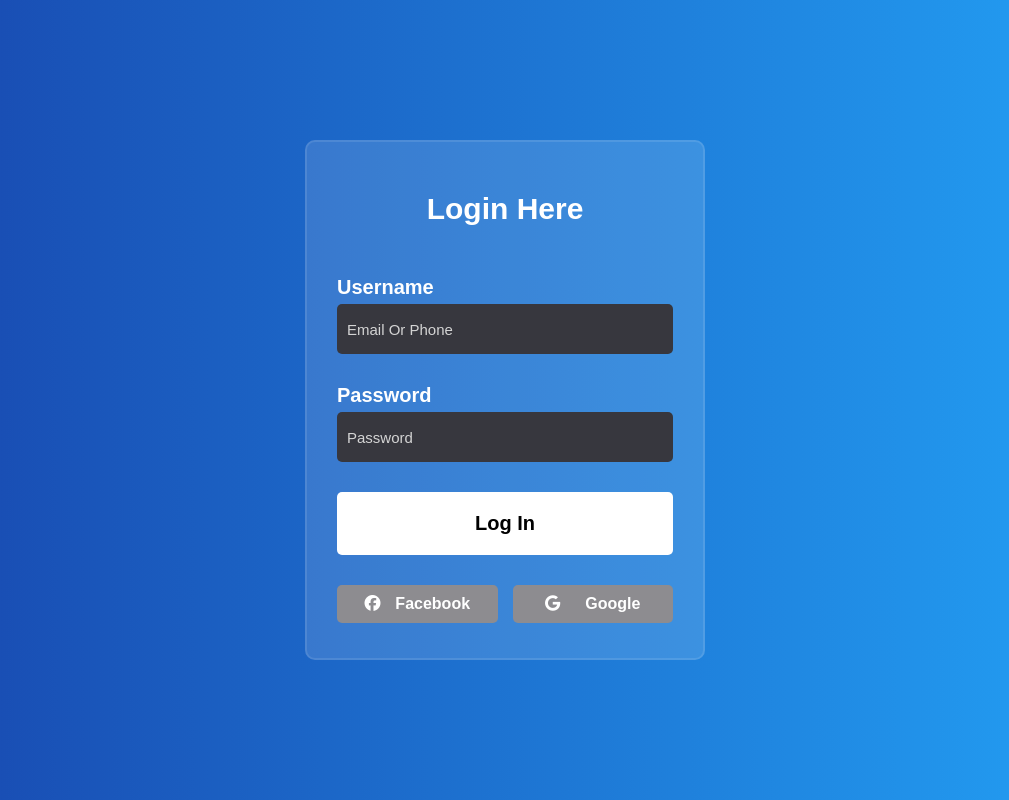
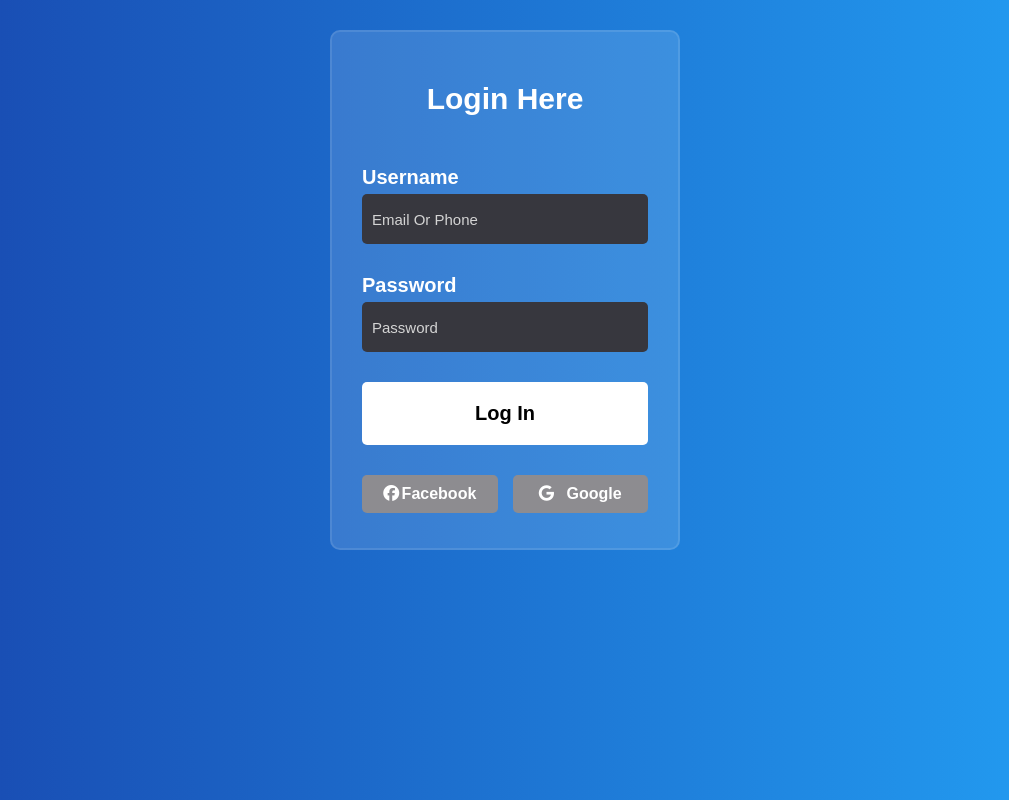
Before and after one commit to Ibrahim-Ashraf-Saber/My-First-LoginPage, a plain HTML site: page index.html in a window 1280 px wide. Shown: the whole page, without its empty margins (135-1144 px from the left). Drawn offline with Linux system fonts and the light colour scheme.

Commit message:
Update style.css

```diff
--- a/css/style.css
+++ b/css/style.css
@@ -4,19 +4,21 @@
   margin: 0;
 }
 
+body {
+  background-image: linear-gradient(to right,#1845ad, #23a2f6);
+}
+
 .page {
-  background-image: linear-gradient(to right,#1845ad, #23a2f6);
   width: 100%;
   height: 100vh;
-  display: flex;
-  justify-content: center;
-  align-items: center;
   font-family: Arial, Helvetica, sans-serif;
   color: white;
   position: relative;
+  display: flex;
+  justify-content: center;
 }
 .page .login {
-  width: 400px;
+  width: 350px;
   height: 520px;
   background-color: rgba(255,255,255,0.13);
   border-radius: 10px;
@@ -27,6 +29,7 @@
   padding: 30px;
   border: 2px solid rgba(255,255,255,0.1);
   z-index: 5;
+  margin-top: 30px;
 }
 .page .login h3 {
   font-size: 30px;
```
